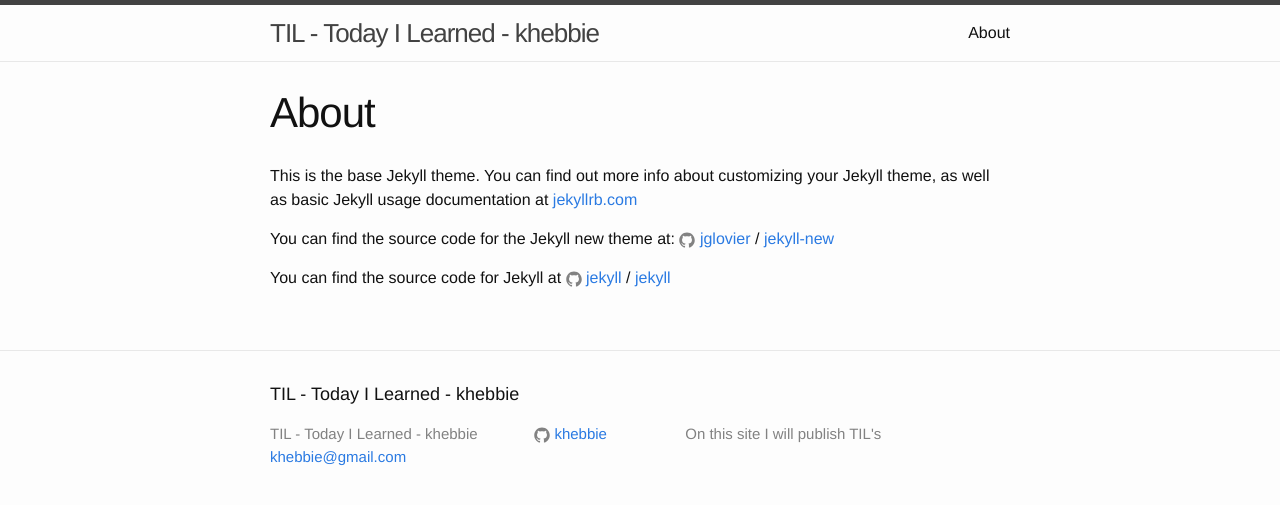
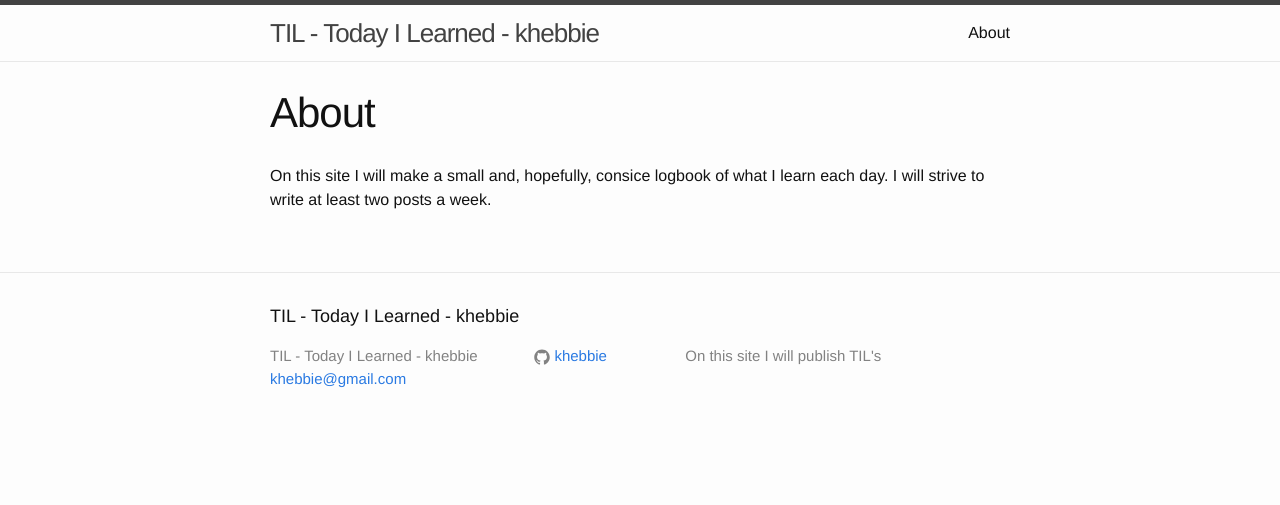
Before and after one commit to khebbie/khebbie.github.io, a Jekyll site: the page built from about.md, in a window 1280 px wide. Shown: the top 505 px of the page. Built offline with Jekyll 4.4.1, drawn with Linux system fonts in a browser that asks for light colours.

Commit message:
update about

```diff
--- a/about.md
+++ b/about.md
@@ -4,12 +4,5 @@
 permalink: /about/
 ---
 
-This is the base Jekyll theme. You can find out more info about customizing your Jekyll theme, as well as basic Jekyll usage documentation at [jekyllrb.com](http://jekyllrb.com/)
-
-You can find the source code for the Jekyll new theme at:
-{% include icon-github.html username="jglovier" %} /
-[jekyll-new](https://github.com/jglovier/jekyll-new)
-
-You can find the source code for Jekyll at
-{% include icon-github.html username="jekyll" %} /
-[jekyll](https://github.com/jekyll/jekyll)
+On this site I will make a small and, hopefully, consice logbook of what I learn each day.
+I will strive to write at least two posts a week.
```
